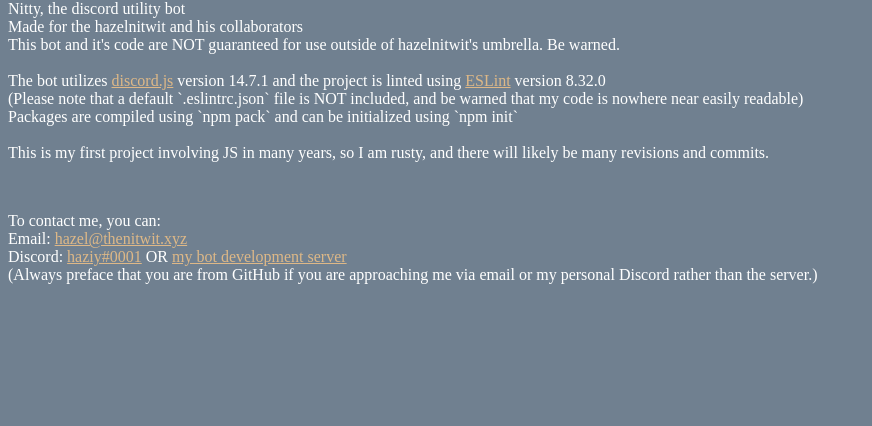
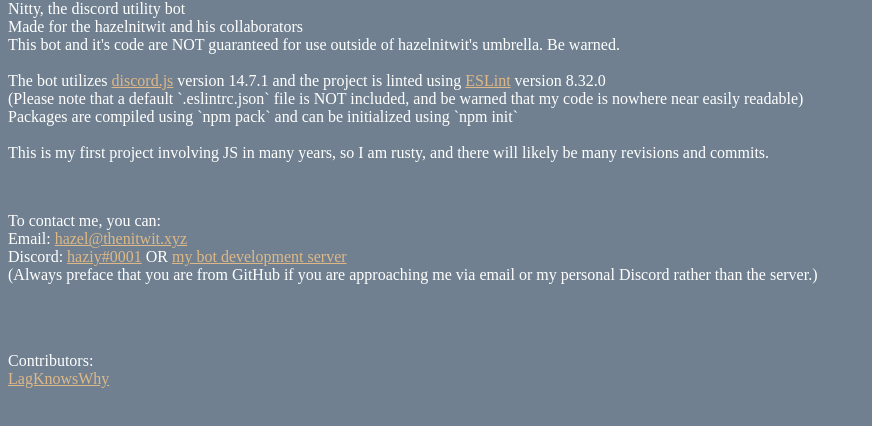
Before and after one commit to nailplsh/Nitty, a website: page index.html in a window 1280 px wide. Shown: the part 66-492 px from the top of the page, without its empty margins (0-872 px from the left). Drawn offline with Linux system fonts and the light colour scheme.

Commit message:
Update index.html

```diff
--- a/index.html
+++ b/index.html
@@ -23,4 +23,7 @@
     Email: <a href="mailto:hazel@thenitwit.xyz">hazel@thenitwit.xyz</a><br>
     Discord: <a href="https://discord.com/users/354414172559114240">haziy#0001</a> OR <a href="https://discord.gg/zV4KuWMCzx">my bot development server</a><br>
     (Always preface that you are from GitHub if you are approaching me via email or my personal Discord rather than the server.)</p>
+  <br><br>
+  <p>Contributors:<br>
+  <a href="https://github.com/LagKnowsWhy">LagKnowsWhy</a>
   </body>
```
